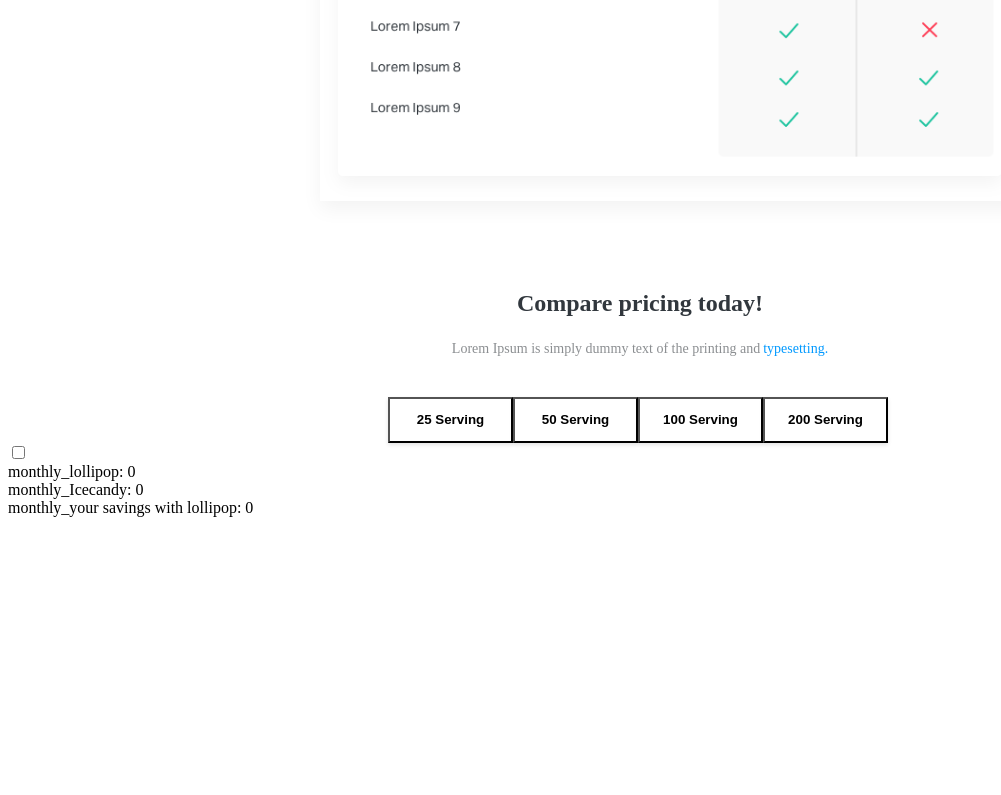
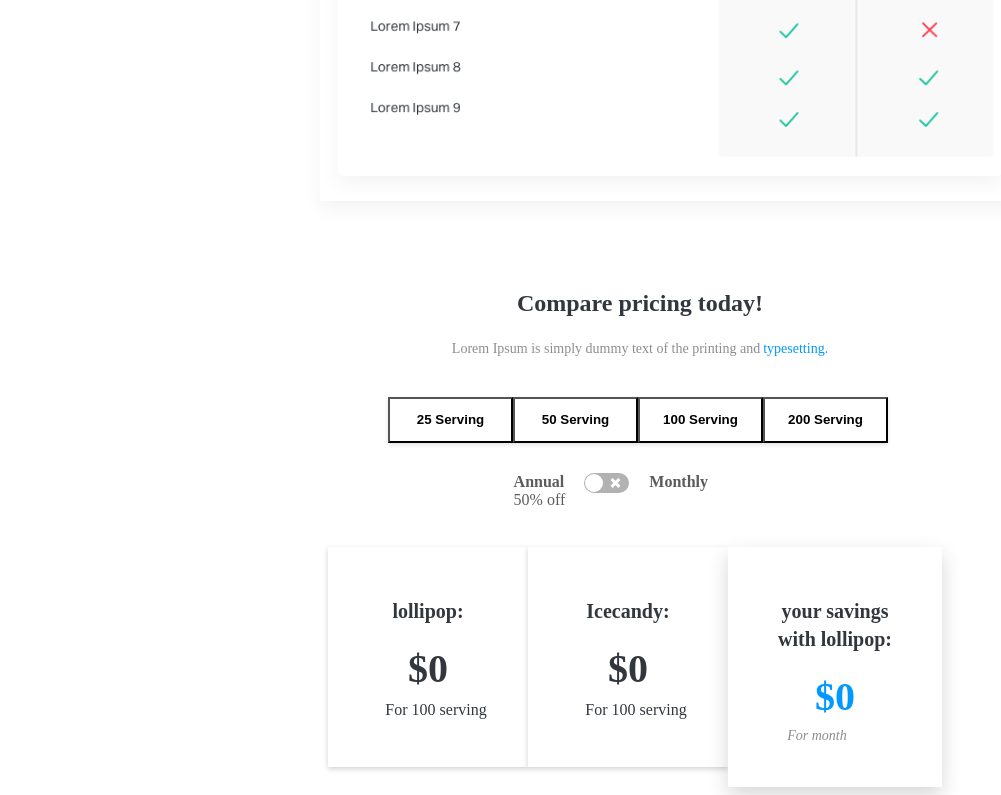
Before and after one commit to SRILAKSHMI576/Marvel_App, a React (Create React App) app: page / in a window 1280 px wide. Shown: the part 979-1774 px from the top of the page, without its empty margins (0-1001 px from the left). Before the commit the page ends 1504 px from the top, so only its background shows below. Built offline with nearby package versions, Linux system fonts and the light colour scheme.

Commit message:
Apply styles for toggle

```diff
--- a/package.json
+++ b/package.json
@@ -8,7 +8,8 @@
     "@testing-library/user-event": "^7.2.1",
     "react": "^16.12.0",
     "react-dom": "^16.12.0",
-    "react-scripts": "3.3.0"
+    "react-scripts": "3.3.0",
+    "react-switch": "^5.0.1"
   },
   "scripts": {
     "start": "react-scripts start",
--- a/src/components/priceCalculator/PriceCalculator.js
+++ b/src/components/priceCalculator/PriceCalculator.js
@@ -1,46 +1,48 @@
 import React from "react";
 import "./style.css";
+import Switch from "react-switch";
 
 class PriceCalculator extends React.Component {
   state = {
     lollipop: 0,
     icecandy: 0,
     savings: 0,
-    isChecked: false
+    checked: false,
+    number: 0
+  };
+
+  updatePrices = () => {
+    const div = this.state.checked ? 2 : 1;
+    this.setState({
+      lollipop: this.state.number / div,
+      icecandy: (2 * this.state.number) / div,
+      savings: (2 * this.state.number - this.state.number) / div
+    });
   };
 
   hangleClick = number => {
-    this.setState({
-      lollipop: number,
-      icecandy: 2 * number,
-      savings: 2 * number - number
-    });
+    this.setState(
+      {
+        number: number
+      },
+      () => {
+        this.updatePrices();
+      }
+    );
   };
 
-  handleChange = () => {
-    this.setState({
-      isChecked: !this.state.isChecked
-    });
+  handleChange = checked => {
+    this.setState(
+      {
+        checked: checked
+      },
+      () => {
+        this.updatePrices();
+      }
+    );
   };
+
   render() {
-    var result;
-    if (this.state.isChecked) {
-      result = (
-        <div>
-          yearly_lollipop: {this.state.lollipop / 2} <br />
-          yearly_Icecandy: {this.state.icecandy / 2} <br />
-          yearly_your savings with lollipop: {this.state.savings / 2}
-        </div>
-      );
-    } else {
-      result = (
-        <div>
-          monthly_lollipop: {this.state.lollipop} <br />
-          monthly_Icecandy: {this.state.icecandy} <br />
-          monthly_your savings with lollipop: {this.state.savings}
-        </div>
-      );
-    }
     return (
       <div>
         <h3 className="compare">Compare pricing today!</h3>
@@ -84,10 +86,47 @@ class PriceCalculator extends React.Component {
             200 Serving
           </button>
         </div>
+        <div className="toggle">
+          <div>
+            <label className="annual">Annual</label>
+            <label> 50% off</label>
+          </div>
+          <div>
+            <Switch
+              onChange={this.handleChange}
+              checked={this.state.checked}
+              onColor={"#0099FF"}
+              width={45}
+              height={20}
+            />
+          </div>
+          <label className="monthly">Monthly</label>
+        </div>
+
         <div>
-          <input type="checkbox" onChange={this.handleChange} />
+          {
+            <div className="boxes">
+              <div className="rectangle-copy-17">
+                <label>lollipop:</label>
+                <div className="dollar-copy">${this.state.lollipop}</div>
+                <p className="body-para"> For 100 serving</p>
+              </div>
+              <div className="rectangle-copy-17">
+                <label>Icecandy: </label>
+                <div className="dollar-copy"> ${this.state.icecandy}</div>
+                <p className="body-para"> For 100 serving</p>
+              </div>
+              <div className="rectangle-copy-19">
+                <label>
+                  your savings <br />
+                  with lollipop:
+                </label>
+                <div className="dollar-copy-savings">${this.state.savings}</div>
+                <p className="body-copy-37"> For month</p>
+              </div>
+            </div>
+          }
         </div>
-        {result}
       </div>
     );
   }
--- a/src/components/priceCalculator/style.css
+++ b/src/components/priceCalculator/style.css
@@ -30,3 +30,91 @@
   margin-left: 380px;
   margin-top: 40px;
 }
+
+.rectangle-copy-17 {
+  background-color: #ffffff;
+  box-shadow: 0 2px 5px 0 rgba(113, 100, 100, 0.3);
+  width: 200px;
+  height: 170px;
+  text-align: center;
+  padding-top: 50px;
+  color: #31373d;
+  font-family: AktivGrotesk;
+  font-size: 20px;
+  font-weight: 700;
+  line-height: 28px;
+}
+
+.boxes {
+  display: flex;
+  margin-left: 320px;
+  margin-top: 60px;
+}
+
+.rectangle-copy-19 {
+  background-color: #ffffff;
+  box-shadow: 0 8px 19px 0 rgba(0, 0, 0, 0.16);
+  width: 214px;
+  height: 190px;
+  border: grey;
+  text-align: center;
+  padding-top: 50px;
+  color: #31373d;
+  font-family: AktivGrotesk;
+  font-size: 20px;
+  font-weight: 700;
+  line-height: 28px;
+}
+
+.dollar-copy {
+  padding-top: 30px;
+  font-size: 40px;
+}
+
+.dollar-copy-savings {
+  color: #0099ff;
+  padding-top: 30px;
+  font-size: 40px;
+}
+
+.body-para {
+  color: #31373d;
+  font-family: AktivGrotesk;
+  font-size: 16px;
+  font-weight: 400;
+  line-height: 22px;
+  width: 156px;
+  text-align: center;
+  padding-left: 30px;
+}
+
+.body-copy-37 {
+  color: #8b8e91;
+  font-family: AktivGrotesk;
+  font-size: 14px;
+  font-style: italic;
+  font-weight: 400;
+  line-height: 22px;
+  width: 78px;
+  text-align: center;
+  padding-left: 50px;
+}
+.toggle {
+  border-radius: 7px;
+  opacity: 0.6388346354166666;
+  width: 44px;
+  height: 14px;
+  display: flex;
+  justify-content: space-between;
+  margin-top: 30px;
+  margin-left: 40%;
+}
+
+.annual {
+  margin-right: 20px;
+  font-weight: bold;
+}
+.monthly {
+  margin-left: 20px;
+  font-weight: bold;
+}
```
Also changed, not shown: 1 other file (tests, documents, lock files or other folders).
